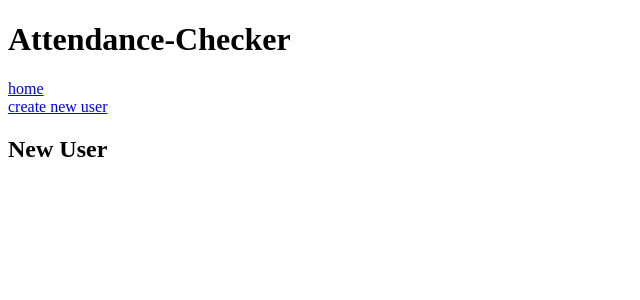
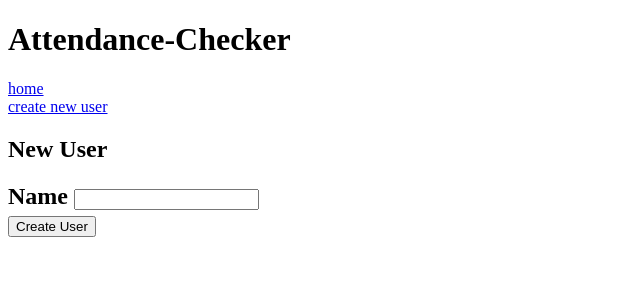
Before and after one commit to kyutech-programming-club/attendance-checker, a Flask app: page /users/create in a window 1280 px wide. Shown: the top 300 px of the page, without its empty margins (0-640 px from the left). Run offline with Flask 2, Linux system fonts and the light colour scheme.

Commit message:
Add new_user form in new_user.html

```diff
--- a/main/templates/new_user.html
+++ b/main/templates/new_user.html
@@ -2,5 +2,17 @@
 
 {% block body %}
 <h2>New User<h2>
+    <form action="{{url_for('new_user')}}", method="post">
+
+      <div>
+        <label for="name">Name</label>
+        <input type="text" id="name" name="user_name">
+      </div>
+
+      <div class="button">
+        <button type="submit">Create User</button>
+      </div>
+
+    </form>
 
 {% endblock %}
--- a/main/views.py
+++ b/main/views.py
@@ -5,6 +5,12 @@ from main import app
 def index():
     return render_template('index.html')
 
-@app.route('/users/create')
+@app.route('/users/create', methods=['GET', 'POST'])
 def new_user():
+    if request.method == 'POST':
+
+        if request.form['user_name'] == "" :
+            return render_template('new_user.html')
+        else :
+            return redirect(url_for('index'))
     return render_template('new_user.html')
```
